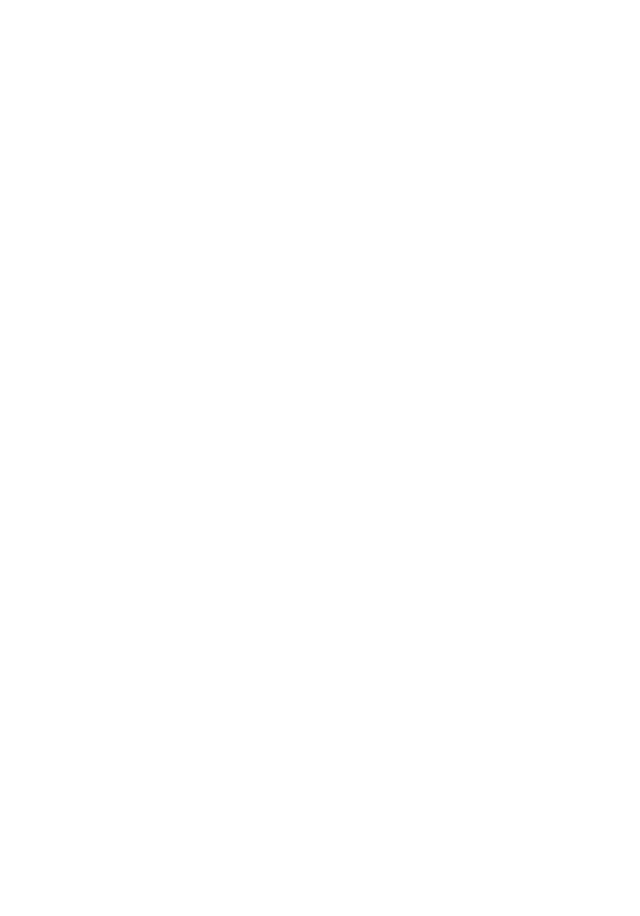
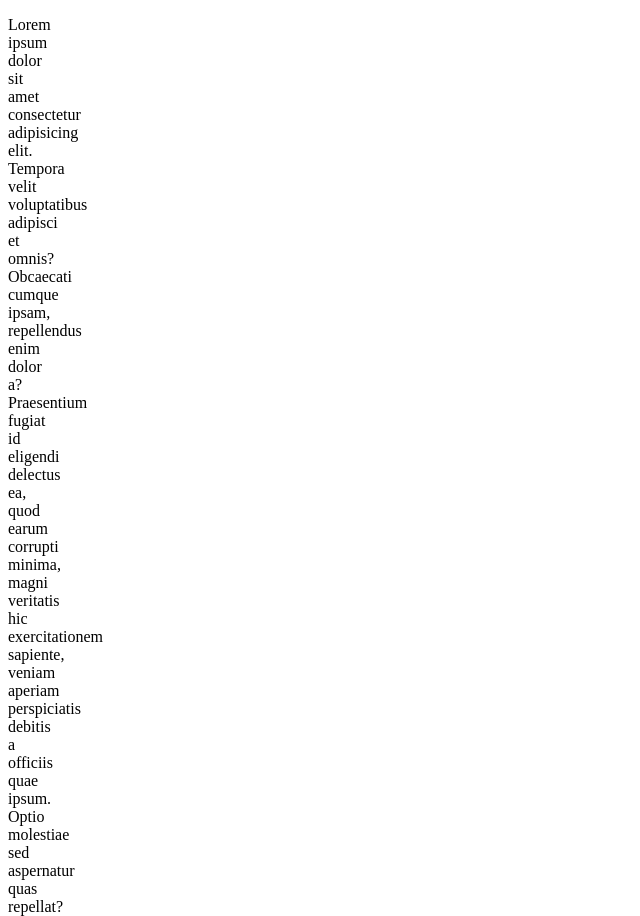
Before and after one commit to efielding/css-transform, a plain HTML site: page index.html in a window 1280 px wide. Shown: the whole page, without its empty margins (0-640 px from the left). Before the commit the page ends 800 px from the top, so only its background shows below. Drawn offline with Linux system fonts and the light colour scheme.

Commit message:
learned transform scale and values

```diff
--- a/css/style.css
+++ b/css/style.css
@@ -0,0 +1,19 @@
+.scale{
+    width: 30px;
+    height: 30px;
+
+    /* increases width 10 times height 2times */
+    /* transform: scale(10,2); */
+
+    /* decreases width by half height by quarter */
+    /* transform: scale( 0.5, 0.25); */
+
+    /* flips x-axis */
+    /* transform: scale (-5, 1);
+    transform: scaleX(-5); */
+
+    /* flips y-axis */
+
+    /* transform: scale (1, -5);
+    transform: scaleY (-5); */
+}
--- a/index.html
+++ b/index.html
@@ -8,6 +8,6 @@
     <title>Transform</title>
 </head>
 <body>
-
+    <p class="scale">Lorem ipsum dolor sit amet consectetur adipisicing elit. Tempora velit voluptatibus adipisci et omnis? Obcaecati cumque ipsam, repellendus enim dolor a? Praesentium fugiat id eligendi delectus ea, quod earum corrupti minima, magni veritatis hic exercitationem sapiente, veniam aperiam perspiciatis debitis a officiis quae ipsum. Optio molestiae sed aspernatur quas repellat?</p>
 </body>
 </html>
```
